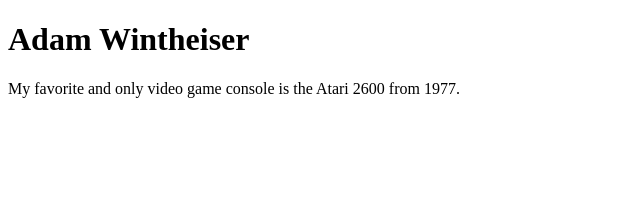
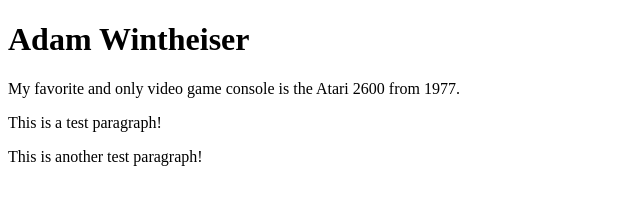
Before and after one commit to AWintheiser-FVTC/adam-wintheiser-assignment-4-2, a plain HTML site: page index.html in a window 1280 px wide. Shown: the whole page, without its empty margins (0-640 px from the left). Drawn offline with Linux system fonts and the light colour scheme.

Commit message:
added test code below adam's paragraph

```diff
--- a/index.html
+++ b/index.html
@@ -8,5 +8,9 @@
 <body>
     <h1>Adam Wintheiser</h1>
     <p>My favorite and only video game console is the Atari 2600 from 1977.</p>
+	<div>
+		<p>This is a test paragraph!</p>
+		<p>This is another test paragraph!</p>
+	</div>
 </body>
 </html>
```
